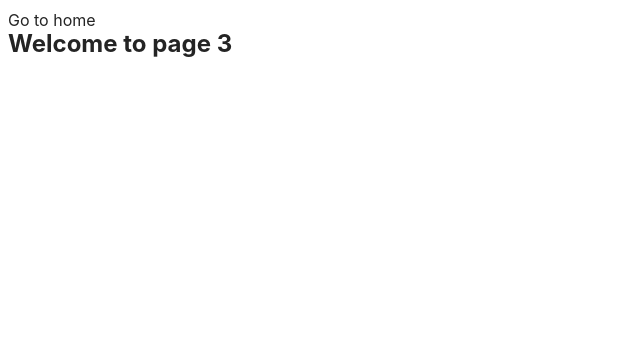
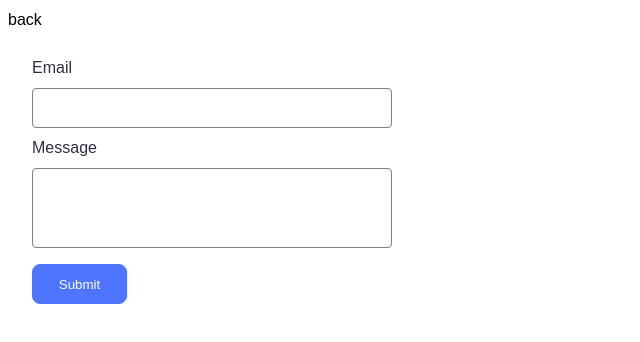
Before and after one commit to OleksijHr/goit-js-hw-09, a website built with Vite: page src/2-form.html in a window 1280 px wide. Shown: the whole page, without its empty margins (0-640 px from the left). Built offline with nearby package versions, Linux system fonts and the light colour scheme.

Commit message:
start form

```diff
--- a/src/2-form.html
+++ b/src/2-form.html
@@ -6,14 +6,22 @@
     <meta name="viewport" content="width=device-width, initial-scale=1.0" />
     <title>Form</title>
     <link rel="stylesheet" href="./css/reset.css" />
-    <link rel="stylesheet" href="./css/styles.css" />
     <link rel="stylesheet" href="./css/2-form.css" />
   </head>
   <body>
-    <section>
-      <a href="./index.html">Go to home</a>
-      <h1>Welcome to page 3</h1>
-    </section>
+    <a href="./index.html">back</a>
+    <form class="feedback-form" autocomplete="off">
+      <label>
+        Email
+        <input type="email" name="email" autofocus />
+      </label>
+      <label>
+        Message
+        <textarea name="message" rows="8"></textarea>
+      </label>
+      <button type="submit">Submit</button>
+    </form>
+
     <script type="module" src="./js/2-form.js"></script>
   </body>
 </html>
--- a/src/css/1-gallery.css
+++ b/src/css/1-gallery.css
@@ -1,5 +1,4 @@
 @import url('./reset.css');
-@import url('./styles.css');
 
 .gallery {
   display: flex;
--- a/src/css/2-form.css
+++ b/src/css/2-form.css
@@ -0,0 +1,92 @@
+@import url('./reset.css');
+
+
+
+:root {
+    --bor-rad: 4px;
+    --bor-clr: #808080;
+    --bor-clr-hover: #000000;
+    --btn-clr: #4E75FF;
+    --btn-hover-clr: #6C8CFF;
+    --btn-rad: 8px;
+
+    --inverted-clr: #FFFFFF;
+
+    --transition: 200ms cubic-bezier(0.4, 0, 0.2, 1);
+}
+
+
+
+
+.feedback-form{
+    display: flex;
+    flex-direction: column;
+
+    margin: 24px;
+
+    width: 360px;
+}
+
+label{
+    display: flex;
+    flex-direction: column;
+
+    color: #2E2F42;
+    font-family: Montserrat, sans-serif;
+}
+
+label>input, label>input:active{
+    margin: 8px 0;
+
+    border: 1px solid var(--bor-clr);
+    border-radius: var(--bor-rad);
+    outline: none;
+
+    height: 40px;
+
+    transition: border var(--transition);
+}
+
+label>input:hover{
+    border-color: var(--bor-clr-hover);
+}
+
+label>textarea, label>textarea:active{
+    margin-top: 8px;
+    margin-bottom: 16px;
+
+    border:  1px solid var(--bor-clr);
+    border-radius: var(--bor-rad);
+    outline: none;
+    resize: none;
+
+    height: 80px;
+
+    transition: border var(--transition);
+}
+
+
+label>textarea:hover{
+    border-color: var(--bor-clr-hover);
+}
+
+button{
+    /* display: flex; */
+
+    width: 95px;
+    height: 40px;
+
+    padding: 8px, 16px, 8px, 16px;
+
+    border-radius: var(--btn-rad);
+    border: 1px solid var(--btn-clr);
+    background-color: var(--btn-clr);
+    color: var(--inverted-clr);
+
+    transition: all var(--transition);
+}
+
+button:hover{
+    background-color: var(--btn-hover-clr);
+    border-color: var(--btn-hover-clr);
+}
--- a/src/css/reset.css
+++ b/src/css/reset.css
@@ -1,4 +1,16 @@
 /* Reset styles */
+
+* {
+  box-sizing: border-box;
+}
+
+body {
+  font-family: Montserrat, sans-serif;
+    font-size: 16px;
+    font-weight: 400;
+    line-height: 24px;
+}
+
 h1,
 h2,
 h3,
@@ -7,10 +19,6 @@ h5,
 h6,
 p {
   margin: 0;
-}
-
-p:last-child {
-  margin-bottom: 0;
 }
 
 ul {
--- a/src/css/styles.css
+++ /dev/null
@@ -1,27 +0,0 @@
-/**
-  |============================
-  | include css partials with
-  | default @import url()
-  |============================
-*/
-@import url('./reset.css');
-
-* {
-  box-sizing: border-box;
-}
-
-:root {
-  font-family: Inter, Avenir, Helvetica, Arial, sans-serif;
-  font-size: 16px;
-  line-height: 24px;
-  font-weight: 400;
-
-  color: #242424;
-  background-color: rgba(255, 255, 255, 0.87);
-
-  font-synthesis: none;
-  text-rendering: optimizeLegibility;
-  -webkit-font-smoothing: antialiased;
-  -moz-osx-font-smoothing: grayscale;
-  -webkit-text-size-adjust: 100%;
-}
--- a/src/js/1-gallery.js
+++ b/src/js/1-gallery.js
@@ -33,5 +33,7 @@ galleryContainer.insertAdjacentHTML('beforeend', galleryCardsSet);
 const lightbox = new SimpleLightbox('.gallery a', {
   caption: true,
   captionsData: 'alt',
-  captionDelay: 250,
+    captionDelay: 250,
+    showCounter: false,
+    // overlay: true,
 });
--- a/src/js/2-form.js
+++ b/src/js/2-form.js
@@ -0,0 +1,31 @@
+const form = document.querySelector(".feedback-form");
+console.log(form);
+
+const input = document.querySelector("[type='email'");
+console.log(input);
+
+const submitBtn = document.querySelector("[type='submit'");
+console.log(submitBtn);
+
+form.addEventListener("submit", submitHandler);
+
+
+function submitHandler(event) {
+    event.preventDefault();
+
+    const email = event.currentTarget.elements.email;
+    const message = event.currentTarget.elements.message;
+
+    if (email.value === '' && message.value === '') {
+        alert("Будь ласка введіть Email")
+    } else {
+        const feedback = {};
+
+        feedback.email = email.value.trim();
+        feedback.message = message.value.trim();
+
+        console.log(feedback);
+
+        event.currentTarget.reset();
+    }
+}
```
Also changed, not shown: src/1-gallery.html (+1 -1 lines), src/index.html (+6 -1 lines).
